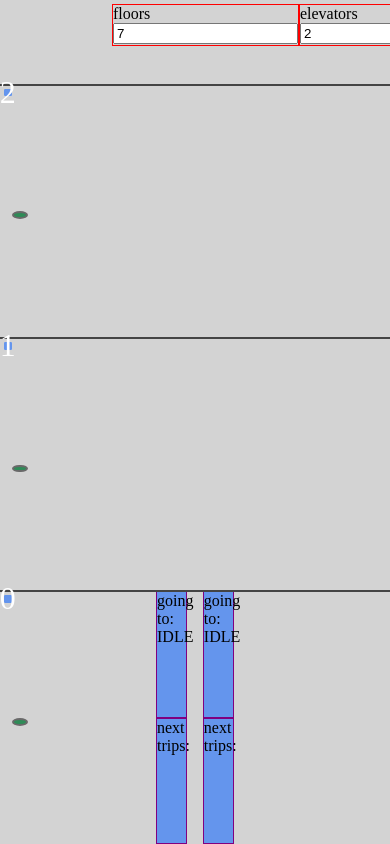
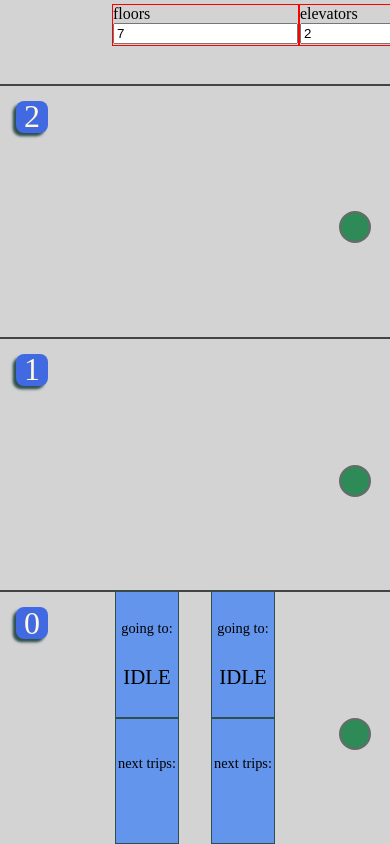
Before and after one commit to snstrauss/vanilla-elevators, a website built with Parcel: page index.html in a window 390 px wide. Shown: the top 844 px of the page. Built offline with nearby package versions, Linux system fonts and the light colour scheme.

Commit message:
some style fixes to make the building responsive

```diff
--- a/src/services/dom.service.js
+++ b/src/services/dom.service.js
@@ -165,7 +165,7 @@ const ELEVATOR_DATA_SELECTORS = {
     plannedTrips: '.planned-trips-text'
 };
 function showElevatorData(elevatorObj, type) {
-    const newText = JSON.stringify(type === 'currTrip' ? elevatorObj.currTrip : elevatorObj.requests) || 'IDLE';
+    const newText = JSON.stringify(type === 'currTrip' ? elevatorObj.currTrip : elevatorObj.requests).replace(/,/g, ', ') || 'IDLE';
     elevatorObj.element.querySelector(ELEVATOR_DATA_SELECTORS[type]).innerText = newText;
 }
 
--- a/src/styles/elevator.scss
+++ b/src/styles/elevator.scss
@@ -4,11 +4,13 @@
   left: 50%;
   transform: translateX(-50%);
 
-  width: calc(10vw * var(--num-elevators));
+  width: calc(5rem * var(--num-elevators));
   height: 100%;
 
   display: flex;
   justify-content: space-between;
+
+  z-index: 1;
 }
 
 .shaft {
@@ -18,6 +20,8 @@
 
   .elevator {
     background-color: firebrick;
+
+    z-index: 1;
 
     width: 100%;
     height: var(--floor-height);
@@ -37,8 +41,18 @@
     flex-direction: column;
 
     .elevator-data {
-      border: 1px solid purple;
+      border: 1px solid darkslategrey;
       flex: 1;
+      font-size: 0.9rem;
+      display: flex;
+      flex-direction: column;
+      justify-content: space-evenly;
+      align-items: center;
+
+      span {
+        font-size: 1.3rem;
+        text-align: center;
+      }
     }
   }
 
--- a/src/styles/floor.scss
+++ b/src/styles/floor.scss
@@ -10,20 +10,27 @@
 
   position: relative;
 
+  .with-shadow {
+    background-color: royalblue;
+    color: cornsilk;
+    border-radius: 0.5rem;
+    --shadow-color: darkslategrey;
+    --shadow-dist: 0.2rem;
+    box-shadow: var(--shadow-color) calc(-1 * var(--shadow-dist))
+      var(--shadow-dist) calc(var(--shadow-dist) / 1.2);
+  }
+
   .floor-num {
-    --size: 2vw;
+    @extend .with-shadow;
+    --size: 2rem;
     width: var(--size);
     height: var(--size);
-    border-radius: 15%;
 
     display: flex;
     align-items: center;
     justify-content: center;
 
-    background-color: cornflowerblue;
-    color: white;
-
-    font-size: 2rem;
+    font-size: var(--size);
 
     position: absolute;
     --dist: calc(var(--size) / 2);
@@ -32,13 +39,21 @@
   }
 
   .arrival-timer {
-    border: 2px solid royalblue;
-    border-radius: 0.5rem;
-    width: 10vw;
-    height: 2vw;
+    @extend .with-shadow;
+
+    --size: 1rem;
+    width: calc(var(--size) * 5);
+    height: calc(var(--size) * 2);
     position: absolute;
-    top: 6%;
-    left: 4%;
+    top: var(--size);
+    left: calc(var(--size) * 4);
+    --pad: calc(var(--size) / 1.2);
+    padding-top: var(--pad);
+    padding-bottom: var(--pad);
+    padding-left: calc(var(--pad) / 2);
+    padding-right: calc(var(--pad) / 2);
+
+    transform: translateY(calc(-0.1 * var(--size)));
 
     transition: opacity var(--transition-time) linear;
     opacity: 0;
@@ -50,14 +65,14 @@
   .call-button {
     border: 2px solid dimgrey;
 
-    --size: 2vw;
+    --size: 2rem;
     width: var(--size);
     height: var(--size);
     border-radius: 100%;
     outline: none;
     position: absolute;
     top: 50%;
-    left: 3%;
+    right: 5%;
 
     transition: background-color var(--transition-time) linear;
     background-color: seagreen;
```
